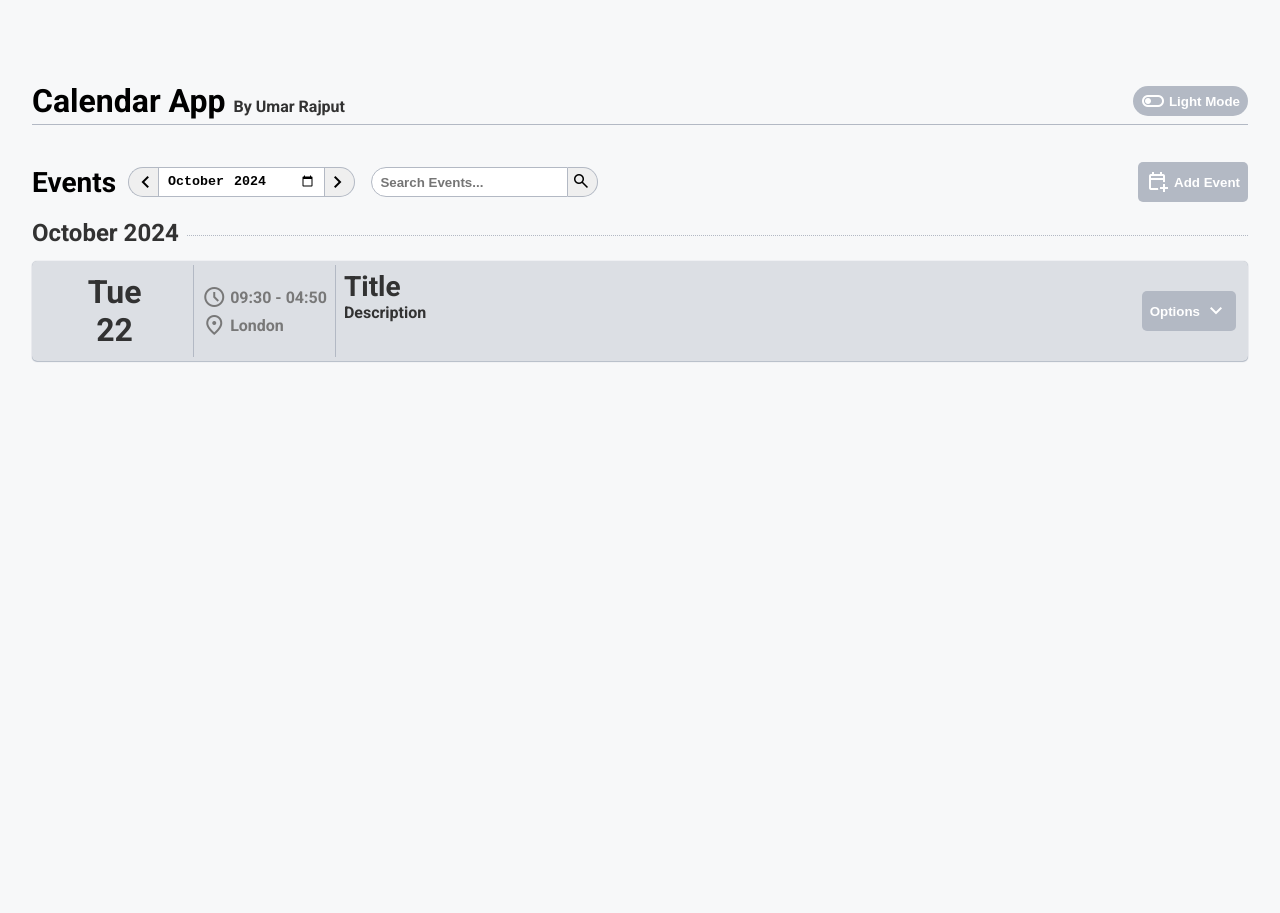
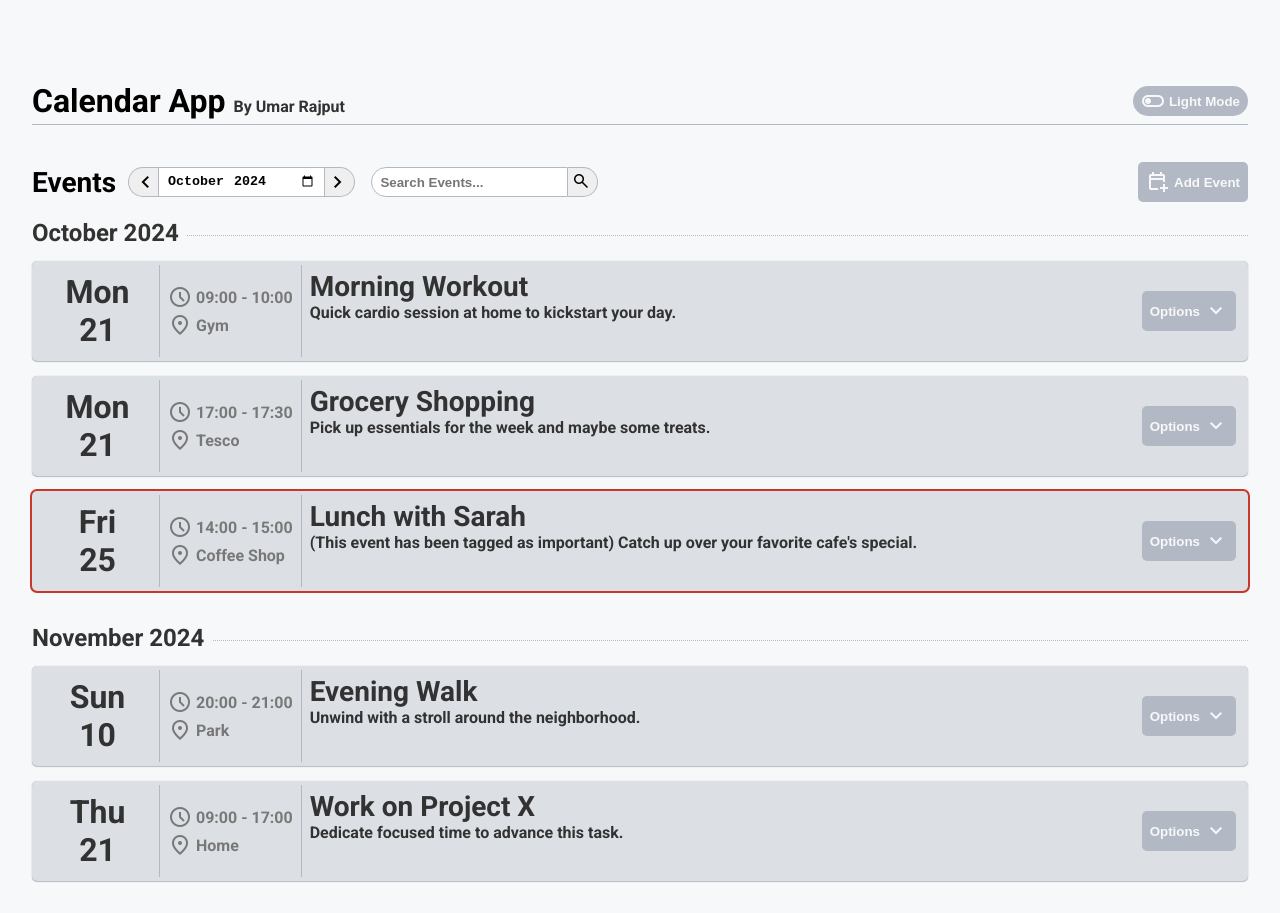
Before and after one commit to umarraj008/Calendar-App, a React (Vite) app in the folder Calendar App/: page / in a window 1280 px wide. Before the commit the page ends 800 px from the top, so only its background shows below. Built offline with nearby package versions, Linux system fonts and the light colour scheme.

Commit message:
load theme +  add/edit event validation + example events
- theme is now set to users preferred theme and is saved when the page is reloaded
- when you edit or add an event it now check that the start time, end time, and date are not empty
- added 5 example events

```diff
--- a/Calendar App/src/App.jsx
+++ b/Calendar App/src/App.jsx
@@ -1,4 +1,4 @@
-import React, { useState } from 'react'
+import React, { useEffect, useState } from 'react'
 import './App.css'
 import { EventObject } from "./EventObject";
 import EventsListControls from './components/EventsListControls/EventsListControls'
@@ -11,39 +11,48 @@ function App() {
   const [events, setEvents] = useState(
     [
       new EventObject(
-        "Title",
-        "Descriptiona aaaaaaaaaa aaaaaaa aaaaaaaaaaa aaaaaaa aaaaaaaaaaaaaa aaaaaaaaaaaa aaaaaaaa aaaaa aaaaa aaaaaa aaaaaaaaaaaa aaaaaa aaaaaa aaaaaaaaa aaaaa aaaaaaaaaaaa aaaa aaaaaa aaaaaaa aaaaaaa aaaaaaaa aaaaaaa aaaa aaaaaaaa aaaa aaaaaaaaa aaaaaa aaaaaaaaa aaaaaaaaa aaaaaaaaa aaaaaaaaaaaaaa aaaaaa aaa aaaaa aaaaaaa aaaaa aaaaaaaa aaaaa aaaaaaaa aaaaa aaaaa aaaaaaaa aaaaa aaaaaaaaaaaaa aaaaaa aaaaaaaaa aaaaaa aaaaaa aaaaaa aaaaaaa aaaaaaaaa aaaaaaaa aaaaaaa aaaaaa aaaaaaa aaaaa aaaa",
-        "Online",
-        "2024-06-24",
-        "14:30",
-        "15:00",
+        "Morning Workout",
+        "Quick cardio session at home to kickstart your day.",
+        "Gym",
+        "2024-10-21",
+        "09:00",
+        "10:00",
         false,
       ),
       new EventObject(
-        "Title",
-        "Description",
-        "Birmingham",
-        "2024-06-24",
-        "13:25",
-        "14:00",
+        "Grocery Shopping",
+        "Pick up essentials for the week and maybe some treats.",
+        "Tesco",
+        "2024-10-21",
+        "17:00",
+        "17:30",
         false,
       ),
       new EventObject(
-        "Title",
-        "Description",
-        "London",
-        "2024-07-11",
-        "hh:mm",
-        "hh:mm",
+        "Lunch with Sarah",
+        "(This event has been tagged as important) Catch up over your favorite cafe's special.",
+        "Coffee Shop",
+        "2024-10-25",
+        "14:00",
+        "15:00",
         true,
       ),
       new EventObject(
-        "Title",
-        "Description",
-        "London",
-        "2024-10-22",
-        "09:30",
-        "04:50",
+        "Work on Project X",
+        "Dedicate focused time to advance this task.",
+        "Home",
+        "2024-11-21",
+        "09:00",
+        "17:00",
+        false,
+      ),
+      new EventObject(
+        "Evening Walk",
+        "Unwind with a stroll around the neighborhood.",
+        "Park",
+        "2024-11-10",
+        "20:00",
+        "21:00",
         false,
       ),
     ]
@@ -54,7 +63,7 @@ function App() {
   const [eventBeingEdited, setEventBeingEdited] = useState(null);
   const [searching, setSearching] = useState(false);
   const [searchText, setSearchText] = useState("");
-  const [currnetTheme, setCurrentTheme] = useState(document.getElementsByTagName("html")[0].getAttribute("data-theme"));
+  const [currnetTheme, setCurrentTheme] = useState(document.documentElement.getAttribute("data-theme"));
 
   // Update the current selected date
   const updateSelectedDate = (date) => {
@@ -128,16 +137,27 @@ function App() {
 
   // To change theme
   const toggleTheme = () => {
-    let html = document.getElementsByTagName("html")[0];
+    let html = document.documentElement;
 
     if (html.getAttribute("data-theme") == "light") {
       html.setAttribute("data-theme", "dark");
       setCurrentTheme("dark");
+      localStorage.setItem("theme", "dark");
     } else if (html.getAttribute("data-theme") == "dark") {
       html.setAttribute("data-theme", "light");
       setCurrentTheme("light");
+      localStorage.setItem("theme", "light");
     }
   }
+
+  // Load theme
+  useEffect(() => {
+    const savedTheme = localStorage.getItem("theme");
+    if (savedTheme) {
+      setCurrentTheme(savedTheme);
+      document.documentElement.setAttribute("data-theme", savedTheme);
+    }
+  }, []);
 
   return (
     <>
--- a/Calendar App/src/components/AddEventDialog/AddEventDialog.css
+++ b/Calendar App/src/components/AddEventDialog/AddEventDialog.css
@@ -15,8 +15,9 @@
 
 /* Modal container */
 .add-event-dialog-container .modal-container {
-    background-color: white;
+    background-color: var(--context-bg);
     width: 35%;
+    min-width: 450px;
     border-radius: var(--r2);
     box-shadow: 0px 0px 15px rgba(0,0,0,0.5);
 }
@@ -29,6 +30,7 @@
     text-align: left;
     margin-top: var(--m2);
     margin-left: var(--m2);
+    color: var(--text1);
 }
 
 /* Form */
@@ -39,33 +41,6 @@
     /* background-color: red; */
     margin-bottom: var(--m2);
     gap: var(--m2);
-}
-
-/* Form Label */
-.modal-container form label {
-    text-align: left;
-    margin-top: var(--m2);
-}
-
-/* Form input */
-.modal-container form input {
-    box-sizing: border-box;
-    padding: var(--m2);
-    margin: 0;
-    /* background-color: lime; */
-    height: 30px;
-    border-radius: var(--r1);
-}
-
-/* Form textarea */
-.modal-container form textarea {
-    box-sizing: border-box;
-    padding: var(--m2);;
-    margin: 0;
-    flex: 1;
-    /* background-color: lime; */
-    border-radius: var(--r1);
-    resize: none;
 }
 
 /* Form left section */
@@ -88,6 +63,36 @@
     /* margin-bottom: var(--m2); */
     margin-right: var(--m2);
     gap: var(--m1);
+}
+
+/* Form Label */
+.modal-container form label {
+    text-align: left;
+    margin-top: var(--m2);
+    color: var(--text2);
+}
+
+/* Form input */
+.modal-container form input {
+    box-sizing: border-box;
+    padding: var(--m2);
+    margin: 0;
+    /* background-color: lime; */
+    height: 30px;
+    border-radius: var(--r1);
+    border: var(--border);
+}
+
+/* Form textarea */
+.modal-container form textarea {
+    box-sizing: border-box;
+    padding: var(--m2);;
+    margin: 0;
+    flex: 1;
+    /* background-color: lime; */
+    border-radius: var(--r1);
+    resize: none;
+    border: var(--border);
 }
 
 /* Form Checkbox Container */
@@ -125,4 +130,13 @@
     flex: 1;
     height: 30px;
     border-radius: var(--r2);
+    background-color: var(--btn-bg);
+    border: none;
+    outline: none;
+    color: var(--btn-text);
 }
+
+/* Form buttons hover */
+.modal-container form .right-section .buttons-container button:hover {
+    background-color: var(--btn-hover-bg);
+}
--- a/Calendar App/src/components/AddEventDialog/AddEventDialog.jsx
+++ b/Calendar App/src/components/AddEventDialog/AddEventDialog.jsx
@@ -55,14 +55,35 @@ function AddEventDialog(props) {
       // Check form data
       // title needs to have text length greater than 0
       if (title.length == 0) {
-        props.errorMessage("Please Enter a Title For This Event.");
+        props.errorMessage("Please enter a title for this event.");
+        setIsSubmitted(false);
+        return;
+      }
+
+      // Check date is valid
+      if (date == "" || date == null || date == undefined || !date.includes("-")) {
+        props.errorMessage("Enter a valid date.")
+        setIsSubmitted(false);
+        return;
+      }
+
+      // Check start time is not empty
+      if (startTime == "" || startTime == null || startTime == undefined || !startTime.includes(":")) {
+        props.errorMessage("Enter a valid start time.")
+        setIsSubmitted(false);
+        return;
+      }
+
+      // Check end time is not empty
+      if (endTime == "" || endTime == null || endTime == undefined || !endTime.includes(":")) {
+        props.errorMessage("Enter a valid end time.")
         setIsSubmitted(false);
         return;
       }
 
       // End time needs to be more than start time
       if (endTime < startTime) {
-        props.errorMessage("End Time Must Be Greater Than Start Time.");
+        props.errorMessage("End time must be greater than start time.");
         setIsSubmitted(false);
         return;
       }
--- a/Calendar App/src/components/Event/Event.css
+++ b/Calendar App/src/components/Event/Event.css
@@ -17,7 +17,6 @@
 
 /* Date container */
 .event-item-container .date-container {
-  flex: 0.2;
   display: flex;
   align-items: center;
   justify-content: center;
@@ -26,6 +25,7 @@
   flex-direction: column;
   /* background-color: lime; */
   border-right: var(--border);
+  flex: 0.15;
 }
 
 /* Location and time container */
@@ -140,5 +140,5 @@
 
 /* Important events */
 .important {
-  border: 2px solid var(--card-important);
+  outline: 2px solid var(--card-important);
 }
--- a/Calendar App/src/index.css
+++ b/Calendar App/src/index.css
@@ -87,47 +87,38 @@
 
   /* Button */
   --btn-bg: var(--N400);
-  --btn-border: white;
-  --btn-text: white;
+  --btn-text: var(--N100);
   --btn-hover-bg: var(--N900);
-  --btn-active-bg: black;
-  --btn-delete-bg: black;
-
-  /* Input */
-  --input-bg: white;
-  --input-text: white;
-  --input-border: white;
 }
 
 /* Dark Theme */
 :root[data-theme="dark"] {
-  --bg: #1D2125;
-  --border: 1px solid #454F59;
-  --border-color: #454F59;
+  --bg: var(--DN100);
+  --border: 1px solid var(--DN400);
+  --border-color: var(--DN400);
 
   /* Text */
   --text1: white;
-  --text2: rgb(219, 219, 219);
-  --text3: rgb(184, 184, 184);
-  --text4: rgb(154, 154, 154);
+  --text2: rgb(205, 205, 205);
+  --text3: rgb(135, 135, 135);
+  --text4: rgb(120, 120, 120);
   --text-red: #C9372C;
 
   /* Card */
-  --card-bg: #2C333A;
-  --card-border: white;
-  --card-shadow: 0px 0px 0px 1px #ffffff00, 0px 1px 1px #DEE4EA40, 0px 0px 1px #DEE4EA4F;
+  --card-bg: var(--DN300);
+  --card-border: none;
+  --card-shadow: 0px 0px 0px 1px #00000000, 0px 1px 1px #091E4240, 0px 0px 1px #091E424F;
   --card-important: #C9372C;
 
+  /* Context Menu */
+  --context-bg: var(--DN100);
+  --context-shadow: 0px 0px 0px 1px #00000000, 0px 2px 5px #091E4240, 0px 0px 10px #091E424F;
+  --context-edit-btn-bg: var(--DN400);
+  --context-delete-btn-bg: #F15B50;
+  --context-delete-btn-hover-bg: #C9372C;
+
   /* Button */
-  --btn-bg: #B6C2CF;
-  --btn-border: white;
-  --btn-text: white;
-  --btn-hover-bg: black;
-  --btn-active-bg: black;
-  --btn-delete-bg: black;
-
-  /* Input */
-  --input-bg: white;
-  --input-text: white;
-  --input-border: white;
+  --btn-bg: var(--DN400);
+  --btn-text: var(--N100);
+  --btn-hover-bg: var(--DN900);
 }
--- a/Calendar App/src/main.jsx
+++ b/Calendar App/src/main.jsx
@@ -2,6 +2,17 @@ import { StrictMode } from 'react'
 import { createRoot } from 'react-dom/client'
 import App from './App.jsx'
 import './index.css'
+
+// Set prefered theme
+if (!localStorage.getItem("theme")) {
+  if (window.matchMedia("(prefers-color-scheme: dark)").matches) {
+    document.documentElement.setAttribute("data-theme", "dark");
+    localStorage.setItem("theme", "dark");
+  } else {
+    document.documentElement.setAttribute("data-theme", "light");
+    localStorage.setItem("theme", "light");
+  }
+}
 
 createRoot(document.getElementById('root')).render(
   <StrictMode>
```
